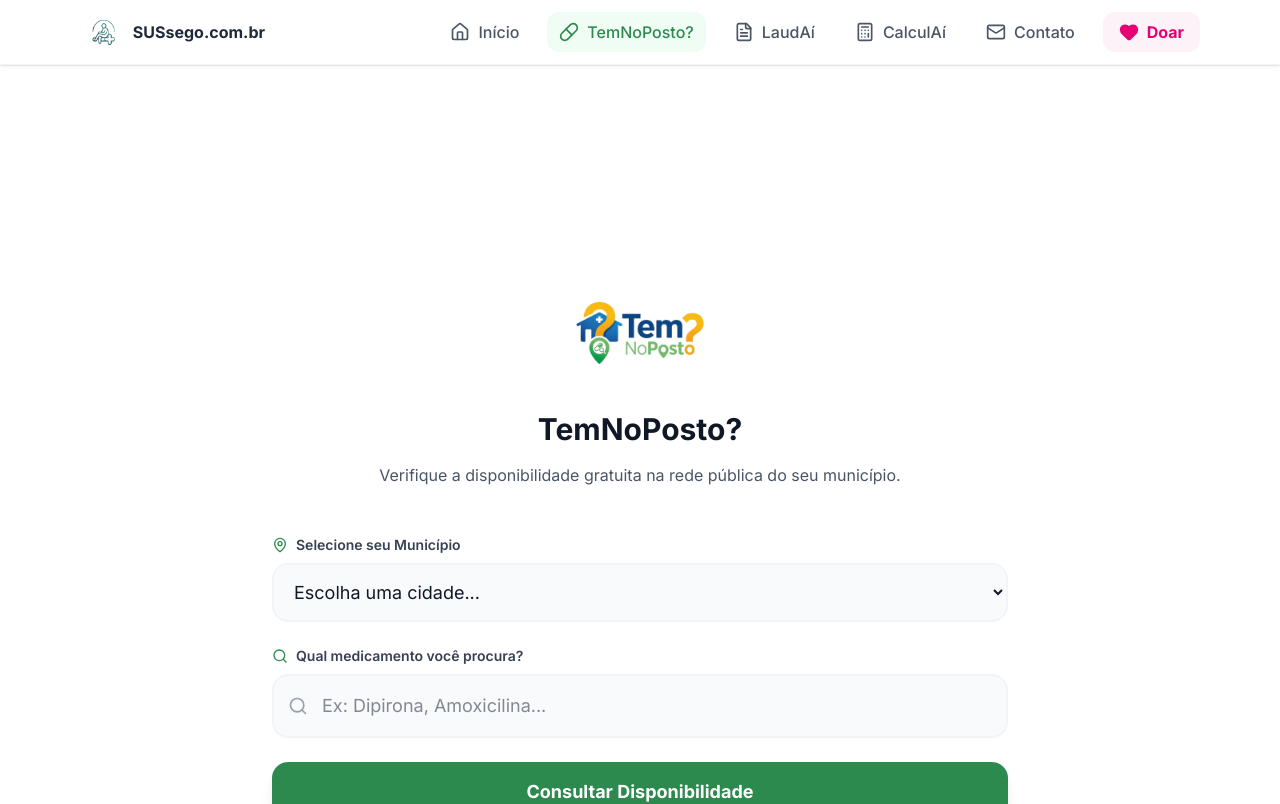
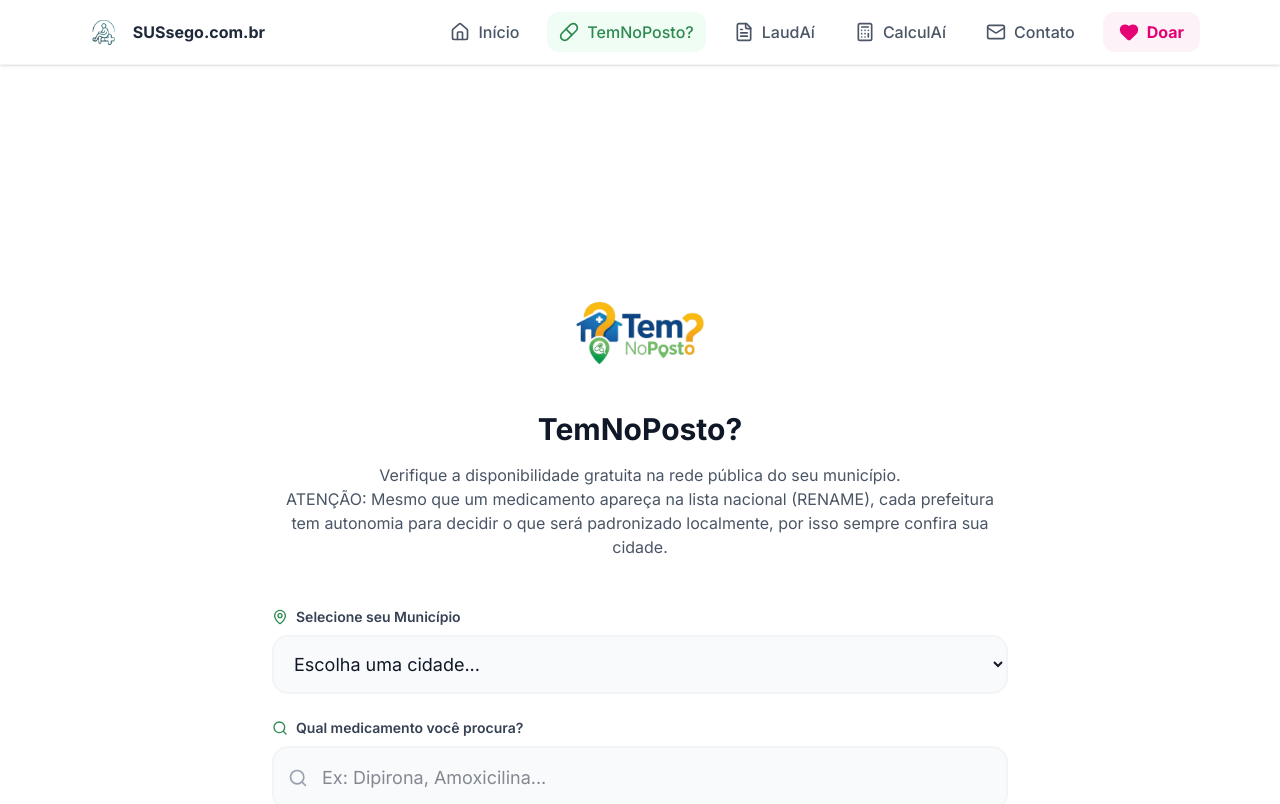
Before and after one commit to lucasvzack-sys/001, a React (Vite) app: page /temnoposto in a window 1280 px wide. Shown: the top 804 px of the page. Built offline with nearby package versions, Linux system fonts and the light colour scheme.

Commit message:
Update TemNoPosto.tsx

```diff
--- a/src/components/TemNoPosto.tsx
+++ b/src/components/TemNoPosto.tsx
@@ -61,6 +61,7 @@ export default function TemNoPosto({ onNavigate }: TemNoPostoProps) {
           />
           <h2 className="text-3xl font-bold text-gray-900 mb-4">TemNoPosto?</h2>
           <p className="text-gray-600">Verifique a disponibilidade gratuita na rede pública do seu município.</p>
+          <p className="text-gray-600">ATENÇÃO: Mesmo que um medicamento apareça na lista nacional (RENAME), cada prefeitura tem autonomia para decidir o que será padronizado localmente, por isso sempre confira sua cidade.</p>
         </motion.div>
 
         <form onSubmit={handleSearch} className="space-y-6 mb-8">
```
